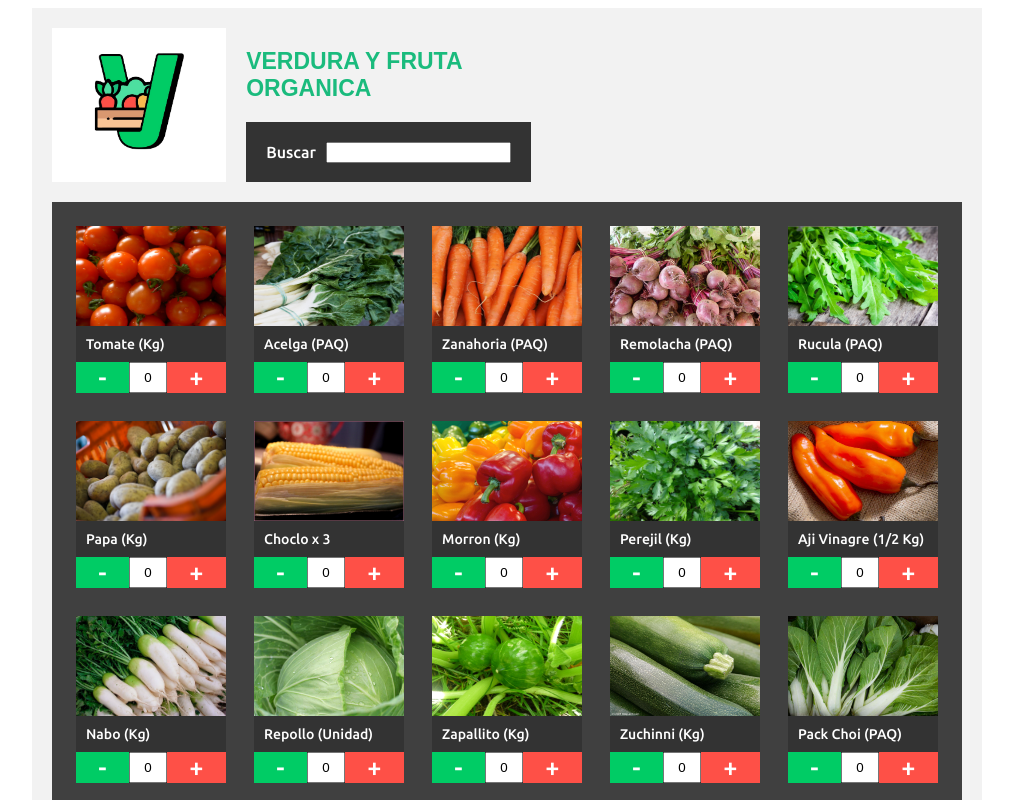
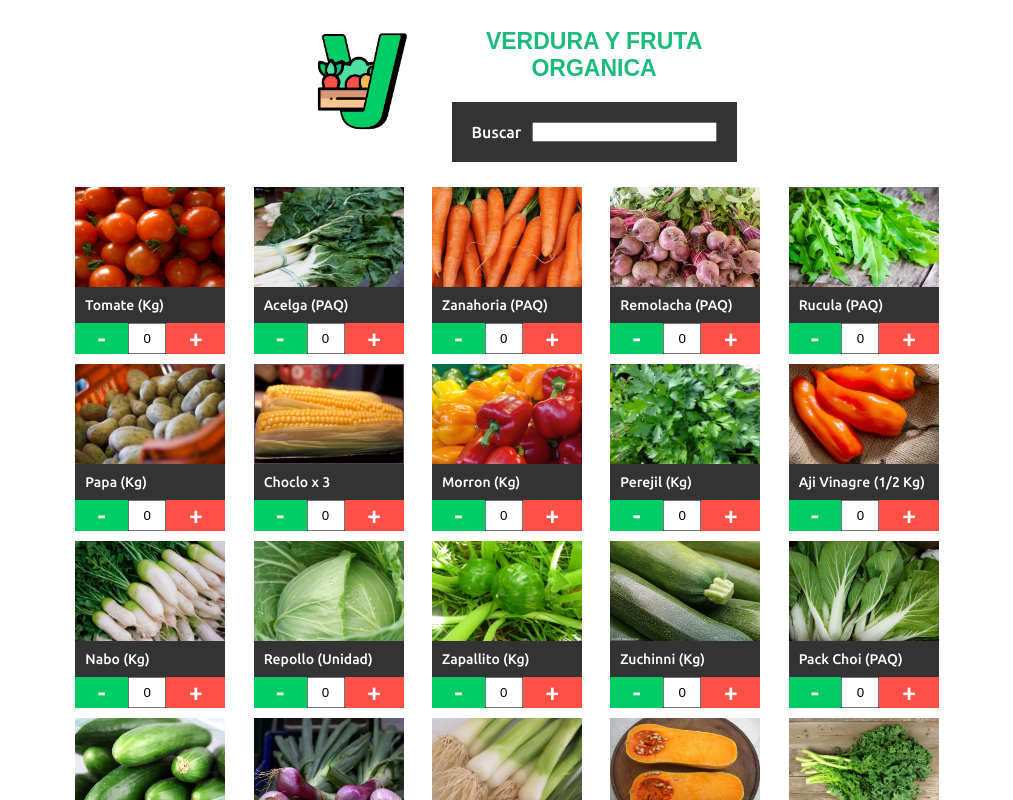
Before and after one commit to vrdeclub/shopVrde, a plain HTML site: page index.html in a window 1280 px wide. Shown: the top 800 px of the page, without its empty margins (133-1146 px from the left). Drawn offline with nearby package versions, Linux system fonts and the light colour scheme.

Commit message:
Update style.css

```diff
--- a/style.css
+++ b/style.css
@@ -12,8 +12,8 @@ input[type=number]::-webkit-outer-spin-button {
 .main {
     align-content: center;
     justify-content: center;
-    background-color: #f2f2f2;
-    padding: 20px;
+    /* background-color: #f2f2f2; */
+    /* padding: 20px; */
     max-width: 910px;
     margin: 0 auto;
 }
@@ -24,7 +24,6 @@ input[type=number]::-webkit-outer-spin-button {
     padding: 20px;
     display: flex;
     flex-direction: row;
-    align-items: flex-start;
     margin-top: 10px;
 }
 
@@ -51,12 +50,12 @@ input[type=number]::-webkit-outer-spin-button {
     /* height: 155px; */
     display: flex;
     flex-wrap: wrap;
-    justify-content: flex-start;
+    justify-content: center;
     align-items: flex-end;
     align-content: center;
 }
 
-.main .header .contain{display: flex;justify-content: flex-start;flex-direction: column;align-items: flex-start;margin-left: 20px;}
+.main .header .contain{display: flex;justify-content: center;flex-direction: column;align-items: center;/* margin-left: 20px; */}
 
 .userForm {
     display: flex;
@@ -74,10 +73,11 @@ input[type=number]::-webkit-outer-spin-button {
 }
 .userForm input {
     border-width: 0px;
-    padding: 4px;
-    font-size: 11px;
+    padding: 9px;
+    font-size: 14px;
     margin: 2px;
     min-width: 210px;
+    background-color: #f0f0f0;
 }
 .discounts {
     margin: 0px;
@@ -128,6 +128,7 @@ input[type=number]::-webkit-outer-spin-button {
     color: #17ba7bfc;
     width: 290px;
     margin-bottom: 10px;
+    text-align: center;
 }
 
 
@@ -139,10 +140,10 @@ input[type=number]::-webkit-outer-spin-button {
     flex-direction: row;
     align-items: flex-start;
     align-content: flex-start;
-    background-color: #404040;
+    /* background-color: #404040; */
     margin-top: 20px;
     flex-wrap: wrap;
-    padding: 10px;
+    /* padding: 10px; */
 }
 
 .main .products .item {
@@ -152,7 +153,7 @@ input[type=number]::-webkit-outer-spin-button {
     justify-content: flex-start;
     flex-direction: column;
     background: #333;
-    margin: 14px;
+    margin: 5px;
     font-family: 'Ubuntu', sans-serif;
     font-size: 14px;
 }
```
